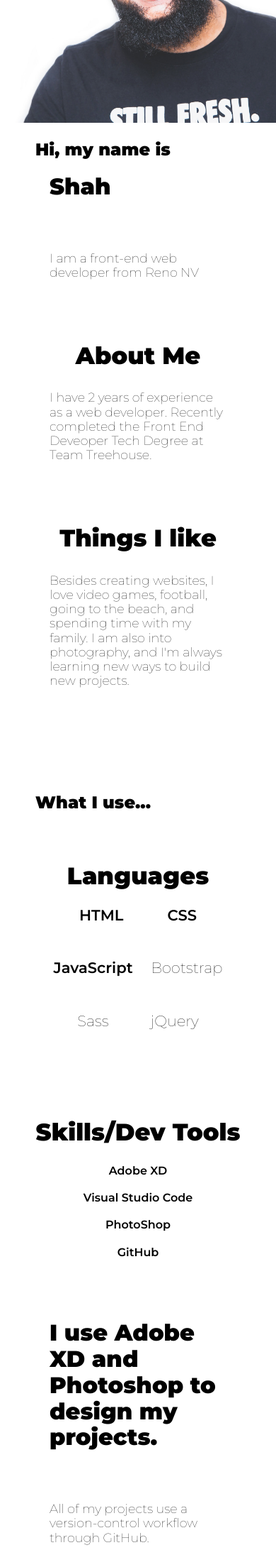
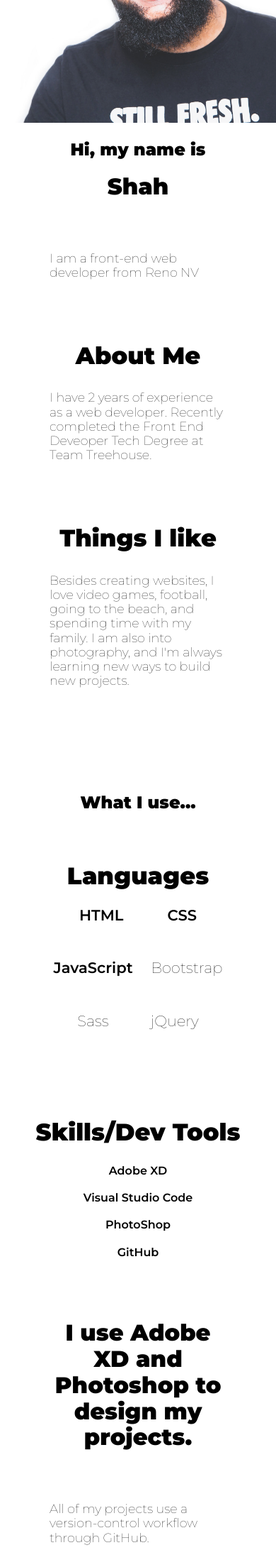
Before and after one commit to Sizu24/sizu24.github.io, a PHP site: page / in a window 390 px wide. Shown: the part 1129-3313 px from the top of the page at 71% size. Run offline with PHP 8.4, Linux system fonts and the light colour scheme; some libraries are stand-ins or nearby versions.

Commit message:
about me section centered on mobile view

```diff
--- a/css/style.css
+++ b/css/style.css
@@ -432,12 +432,14 @@ span {
   width: 100%;
 }
 .info h2 {
-  left: 20px;
-  padding-left: 50px;
+  text-align: center;
   margin-bottom: 0;
 }
 @media (min-width: 1024px) {
   .info h2 {
+    left: 20px;
+    padding-left: 50px;
+    text-align: left;
     font-size: 4em;
     display: absolute;
     font-weight: 600;
@@ -447,6 +449,7 @@ span {
   }
 }
 .info p:nth-of-type(1) {
+  text-align: center;
   margin-top: 0;
   font-size: 2em;
   font-weight: 900;
@@ -454,6 +457,7 @@ span {
 }
 @media (min-width: 1024px) {
   .info p:nth-of-type(1) {
+    text-align: left;
     font-size: 4em;
     display: absolute;
     padding-top: 130px;
--- a/scss/partials/base/_typography.scss
+++ b/scss/partials/base/_typography.scss
@@ -80,14 +80,15 @@ span{
 .info {
   width: 100%;
   h2{
-    left: 20px;
-    padding-left: 50px;
+    text-align: center;
+
     margin-bottom: 0;
     @include mq($lg){
-
+      left: 20px;
+      padding-left: 50px;
+      text-align: left;
       &:nth-child(2){
         position: absolute;
-
       }
       font-size: 4em;
       display: absolute;
@@ -97,12 +98,13 @@ span{
   // name
   p{
     &:nth-of-type(1){
+      text-align: center;
       margin-top: 0;
       font-size: 2em;
       font-weight: 900;
       padding-left: 70px;
       @include mq($lg){
-
+        text-align: left;
         font-size: 4em;
         display: absolute;
         padding-top: 130px;
--- a/scss/partials/component/_cards.scss
+++ b/scss/partials/component/_cards.scss
@@ -16,8 +16,6 @@
   // code above is horizontal scroll for cards
 
   padding-bottom: 2em;
-  // justify-content: space-between;
-  // border-radius: 35px;
   @include mq($lg){
     overflow-x: visible;
     margin: 20px;
@@ -33,6 +31,7 @@
   @include mq($md){
     width: 360px;
   }
+
   min-width: 360px;
   height: 480px;
   margin: 20px 10px;
```
Also changed, not shown: 1 other file.
